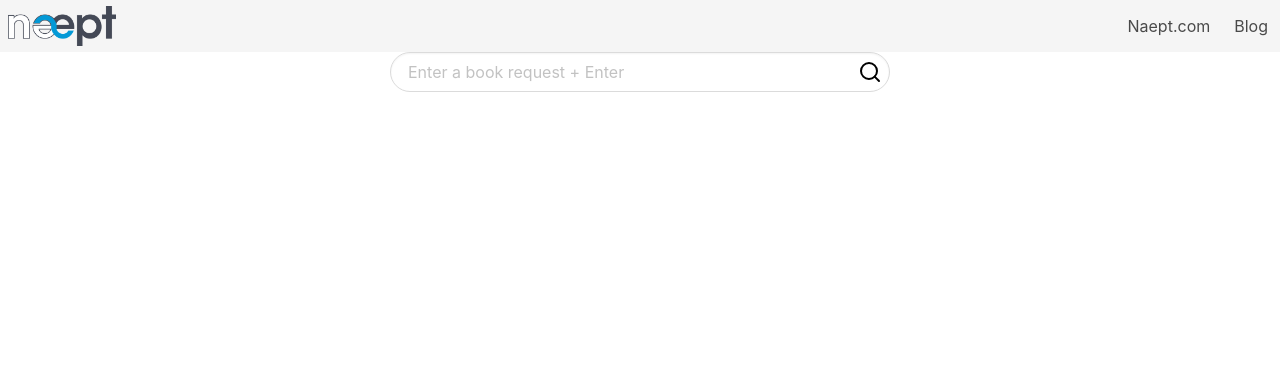
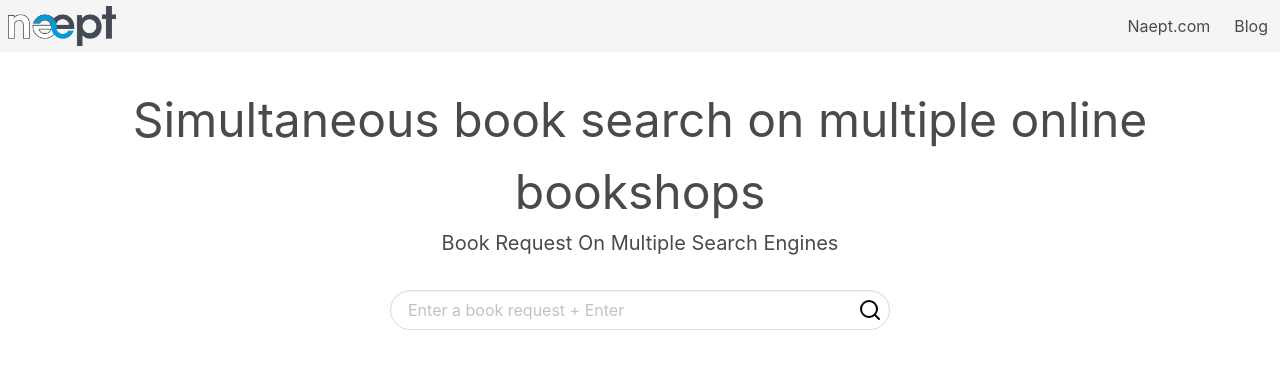
Before and after one commit to naept/bromse, a Vue app: page / in a window 1280 px wide. Shown: the top 368 px of the page. Built offline with nearby package versions, Linux system fonts and the light colour scheme.

Commit message:
Add header

```diff
--- a/src/App.vue
+++ b/src/App.vue
@@ -1,18 +1,21 @@
 <template>
   <div id="app">
     <topbar />
+    <pageTitle />
     <bromse />
   </div>
 </template>
 
 <script>
 import bromse from './components/bromse.vue'
+import pageTitle from './components/header.vue'
 import topbar from './components/topbar.vue'
 
 export default {
   name: 'App',
   components: {
     bromse,
+    pageTitle,
     topbar,
   }
 }
--- /dev/null
+++ b/src/components/header.vue
@@ -0,0 +1,13 @@
+<template>
+<div class="container has-text-centered">
+    <h1 class="is-size-1 is-size-5-mobile">{{ $t("bigTitle") }}</h1>
+    <h2 class="is-size-5 is-size-7-mobile">Book Request On Multiple Search Engines</h2>
+</div>
+</template>
+
+<style scoped>
+.container{
+    margin-top: 2em;
+    margin-bottom: 2em;
+}
+</style>
--- /dev/null
+++ b/src/i18n.js
@@ -0,0 +1,23 @@
+import Vue from 'vue'
+import VueI18n from 'vue-i18n'
+
+Vue.use(VueI18n)
+
+function loadLocaleMessages () {
+  const locales = require.context('./locales', true, /[A-Za-z0-9-_,\s]+\.json$/i)
+  const messages = {}
+  locales.keys().forEach(key => {
+    const matched = key.match(/([A-Za-z0-9-_]+)\./i)
+    if (matched && matched.length > 1) {
+      const locale = matched[1]
+      messages[locale] = locales(key)
+    }
+  })
+  return messages
+}
+
+export default new VueI18n({
+  locale: process.env.VUE_APP_I18N_LOCALE || 'en',
+  fallbackLocale: process.env.VUE_APP_I18N_FALLBACK_LOCALE || 'en',
+  messages: loadLocaleMessages()
+})
--- /dev/null
+++ b/src/locales/en.json
@@ -0,0 +1,4 @@
+{
+  "bigTitle": "Simultaneous book search on multiple online bookshops",
+  "placeholder": "Enter a book request + Enter"
+}
--- /dev/null
+++ b/src/locales/fr.json
@@ -0,0 +1,4 @@
+{
+  "bigTitle": "Recherche de livres simultanée sur plusieurs librairies en ligne",
+  "placeholder": "Entrer une requête et cliquer sur Enter"
+}
--- a/src/main.js
+++ b/src/main.js
@@ -1,9 +1,14 @@
 import Vue from 'vue'
 import App from './App.vue'
 import "./../node_modules/bulma/css/bulma.css"
+import VueI18n from "vue-i18n"
+import i18n from './i18n'
+
+Vue.use(VueI18n)
 
 Vue.config.productionTip = false
 
 new Vue({
-  render: h => h(App),
+  i18n,
+  render: h => h(App)
 }).$mount('#app')
--- /dev/null
+++ b/vue.config.js
@@ -0,0 +1,10 @@
+module.exports = {
+  pluginOptions: {
+    i18n: {
+      locale: 'en',
+      fallbackLocale: 'en',
+      localeDir: 'locales',
+      enableInSFC: false
+    }
+  }
+}
```
Also changed, not shown: package.json (+5 -2 lines), 1 other file (tests, documents, lock files or other folders).
